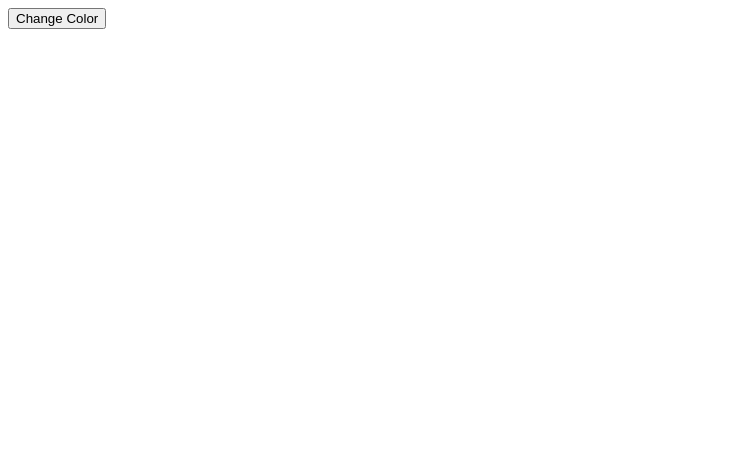
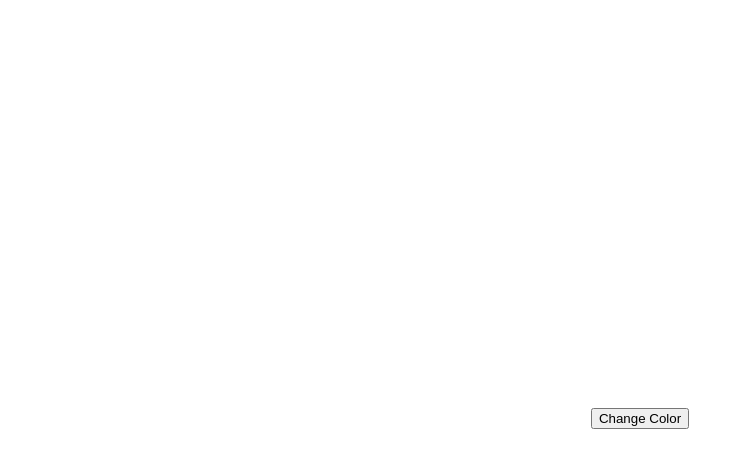
Before and after one commit to maxzycon/RandomBackgrounImage, a plain HTML site: page index.html in a window 1280 px wide. Shown: the whole page, without its empty margins (0-744 px from the left). Drawn offline with Linux system fonts and the light colour scheme.

Commit message:
button center

```diff
--- a/index.html
+++ b/index.html
@@ -6,10 +6,10 @@
     <meta name="viewport" content="width=device-width, initial-scale=1.0">
     <title>Document</title>
 </head>
-<body style="background-color: white;" id="body">
-    <button onclick="changecolor()">
-        Change Color
-    </button>
+<body style="display:flex;justify-content:center;padding-top:50vh" id="body">
+        <button onclick="changecolor()">
+            Change Color
+        </button>
 </body>
 <script>
     function changecolor(){
```
